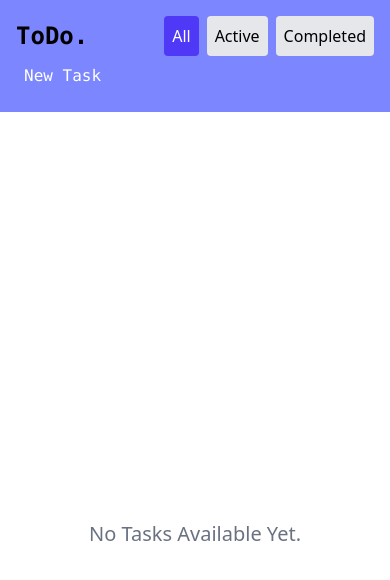
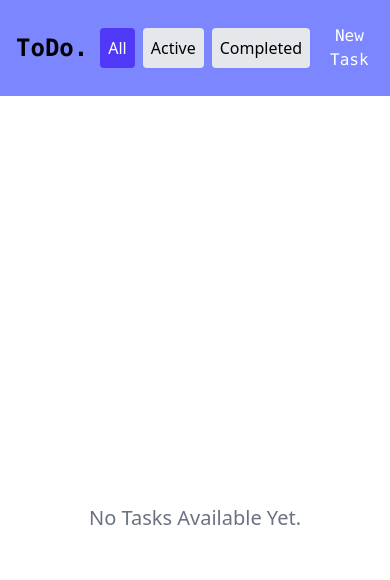
Before and after one commit to nexxus314/Todo-list-app, a React (Vite) app: page / in a window 390 px wide. Shown: the top 580 px of the page. Built offline with nearby package versions, Linux system fonts and the light colour scheme.

Commit message:
responsive for iphone15

```diff
--- a/src/components/Cards.jsx
+++ b/src/components/Cards.jsx
@@ -4,7 +4,7 @@ const Cards = ({ children }) => {
   return (
     <div class=" bg-white border border-gray-200 shadow-2xs rounded-xl
     gap-4 m-5 p-4 md:p-8 w-1/6 transform transition-transform duration-300
-    hover:scale-105 hover:shadow-xl w-sm">
+    hover:scale-105 hover:shadow-xl w-xs">
       {children}
     </div>
   );
--- a/src/components/TaskInput.jsx
+++ b/src/components/TaskInput.jsx
@@ -16,7 +16,7 @@ const TaskInput = ({tasks,toggleTaskCompletion,deleteTask}) => {
     /*tasks.map loops throught the task as argument and then fills the dynamic spots inside the card*/
 
     <>
-    <div className="flex flex-row">
+    <div className="flex flex-col sm:flex-row sm:flex-wrap justify-center items-center">
       {tasks.map((task)=>(
 
          <Cards key={task.id} className="group">
--- a/src/components/TodoHeader.jsx
+++ b/src/components/TodoHeader.jsx
@@ -6,7 +6,11 @@ const TodoHeader = ({setFilter,onNewTaskClick,currentFilter}) => {
 
 
 <nav className="bg-indigo-400 border-gray-200 dark:bg-indigo-400">
-  <div className="max-w-screen-xl flex flex-wrap items-center justify-between mx-auto p-4 ">
+  <div className="max-w-screen-xl
+          mx-auto p-4
+          flex flex-row gap-3
+          items-center
+          sm:flex-row sm:justify-between sm:gap-0">
 
         <span className="self-center text-2xl font-mono font-semibold whitespace-nowrap dark:text-white ">
           ToDo.</span>
```
